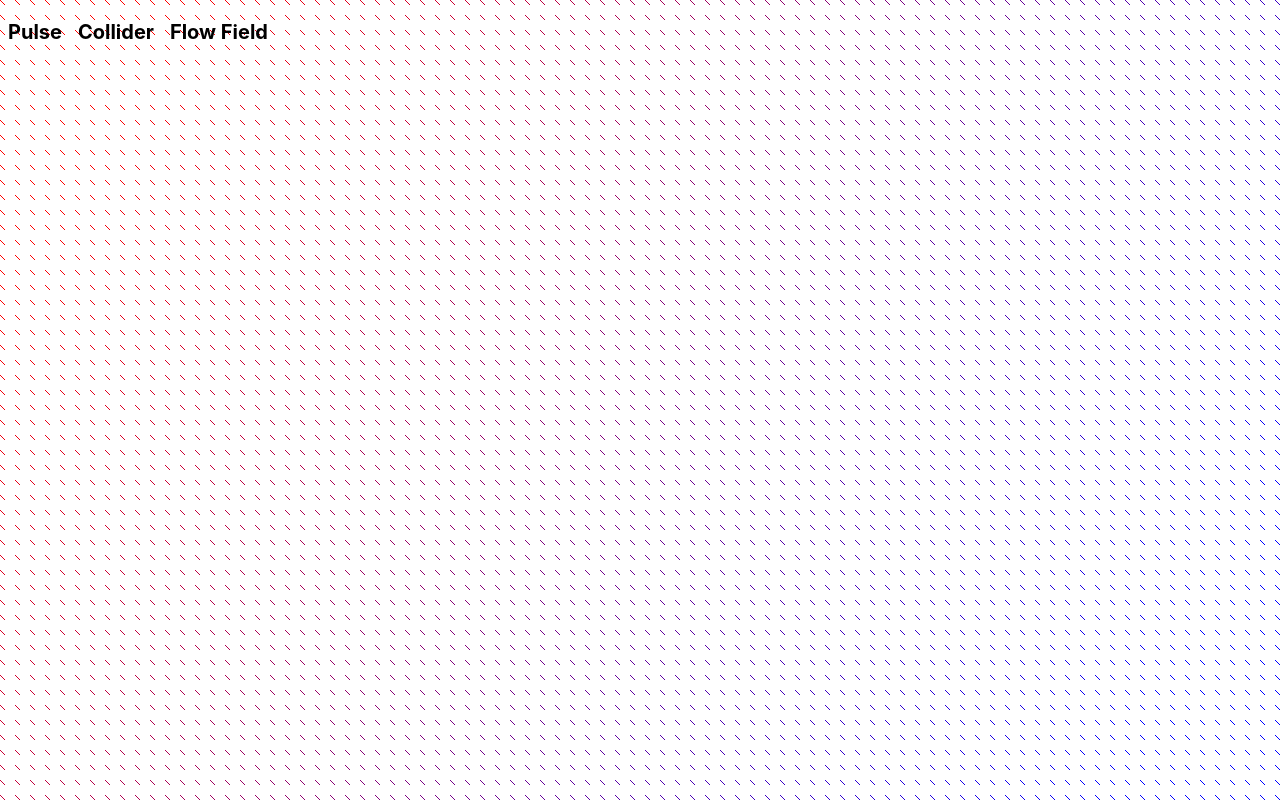
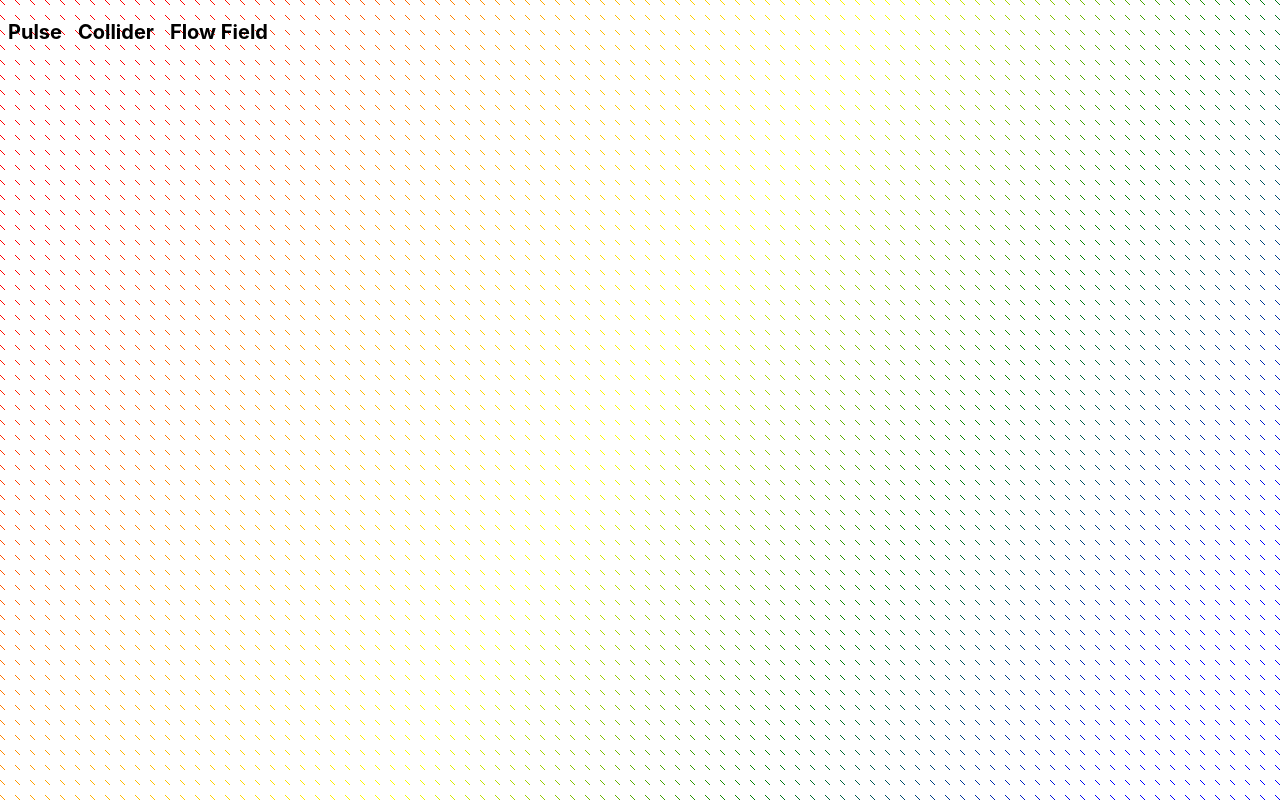
Before and after one commit to yanislav-igonin/HTML-Canvas-DEEP-DIVE-for-Beginners, a Next.js app: page /flow-field in a window 1280 px wide. Built offline with nearby package versions, Linux system fonts and the light colour scheme.

Commit message:
add more colors

```diff
--- a/animation/flowField.ts
+++ b/animation/flowField.ts
@@ -17,6 +17,9 @@ const createGradient = (ctx: CanvasRenderingContext2D) => {
   const { width, height } = ctx.canvas;
   const gradient = ctx.createLinearGradient(0, 0, width, height);
   gradient.addColorStop(0.1, 'red');
+  gradient.addColorStop(0.3, 'orange');
+  gradient.addColorStop(0.5, 'yellow');
+  gradient.addColorStop(0.7, 'green');
   gradient.addColorStop(0.9, 'blue');
   ctx.strokeStyle = gradient;
 };
```
